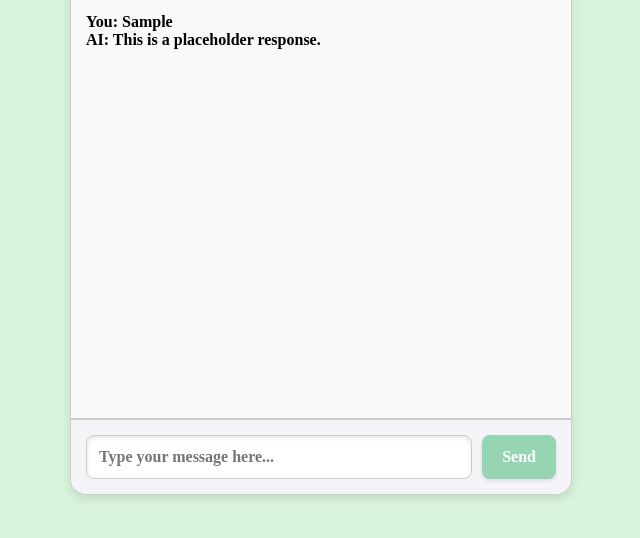
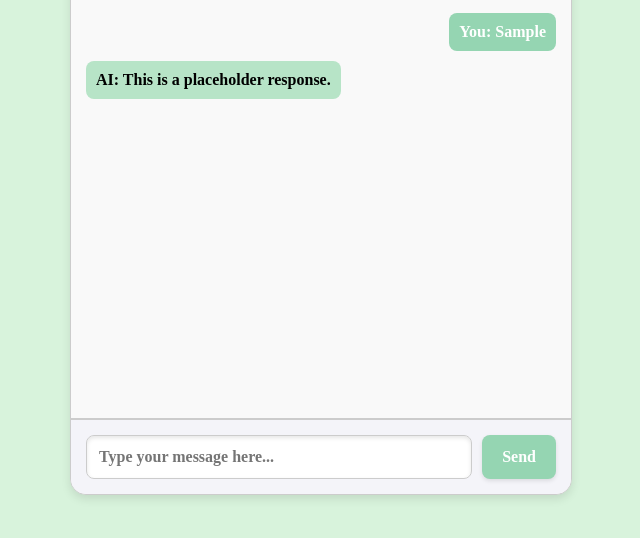
Before and after one commit to nathmontis/AIBOT, a plain HTML site: page index.html in a window 1280 px wide. Both pictures are taken after typing "Sample" into the empty fields and a click on the button "Send". Shown: the part 186-724 px from the top of the page, without its empty margins (319-959 px from the left). Drawn offline with Linux system fonts and the light colour scheme.

Commit message:
Enhance chat message styles: add flex layout and improve message alignment for better readability.

```diff
--- a/script.js
+++ b/script.js
@@ -14,10 +14,15 @@ sendButton.addEventListener('click', () => {
     }
 });
 
-// Function to add a message to the chat
+// Updated addMessageToChat function to differentiate user and AI messages
 function addMessageToChat(sender, message) {
     const messageElement = document.createElement('div');
     messageElement.classList.add('chat-message');
+    if (sender === 'You') {
+        messageElement.classList.add('user');
+    } else {
+        messageElement.classList.add('ai');
+    }
     messageElement.innerHTML = `<strong>${sender}:</strong> ${message}`;
     chatMessages.appendChild(messageElement);
     chatMessages.scrollTop = chatMessages.scrollHeight;
--- a/styles.css
+++ b/styles.css
@@ -46,6 +46,31 @@ body {
     background-color: #f9f9f9;
     font-family: "Times New Roman", serif;
     font-weight: bold;
+    display: flex;
+    flex-direction: column;
+    gap: 10px;
+}
+
+/* Chat message styles */
+.chat-message {
+    max-width: 70%;
+    padding: 10px;
+    border-radius: 8px;
+    font-family: "Times New Roman", serif;
+    font-weight: bold;
+    word-wrap: break-word;
+}
+
+.chat-message.user {
+    align-self: flex-end;
+    background-color: #95d5b2;
+    color: white;
+}
+
+.chat-message.ai {
+    align-self: flex-start;
+    background-color: #b7e4c7; /* Updated to a different tone of green */
+    color: black;
 }
 
 /* Chat input container */
```
